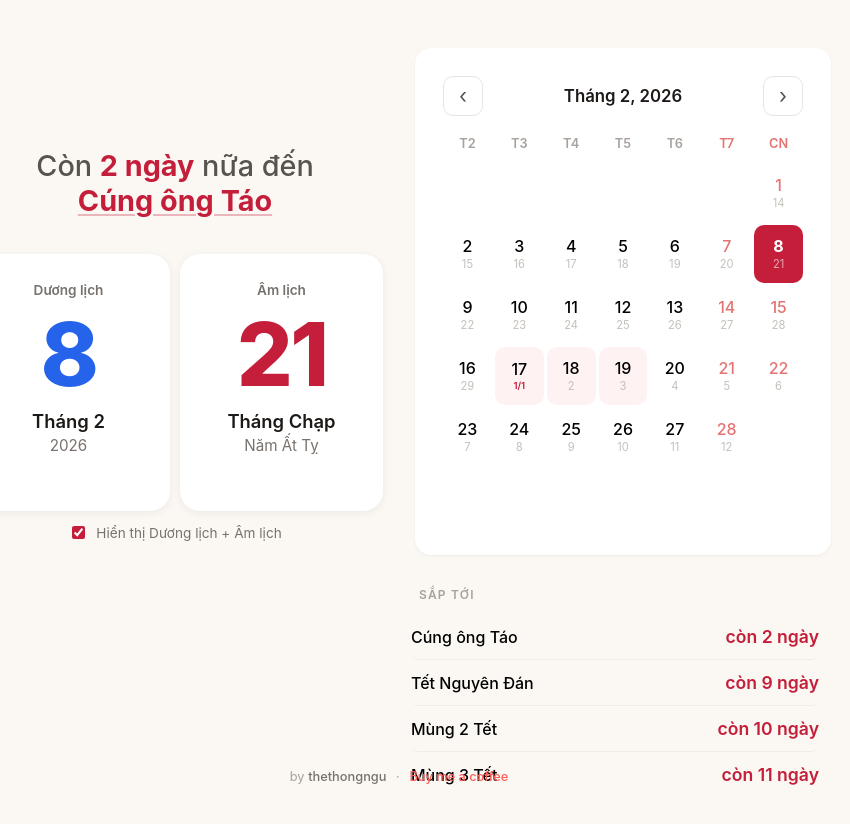
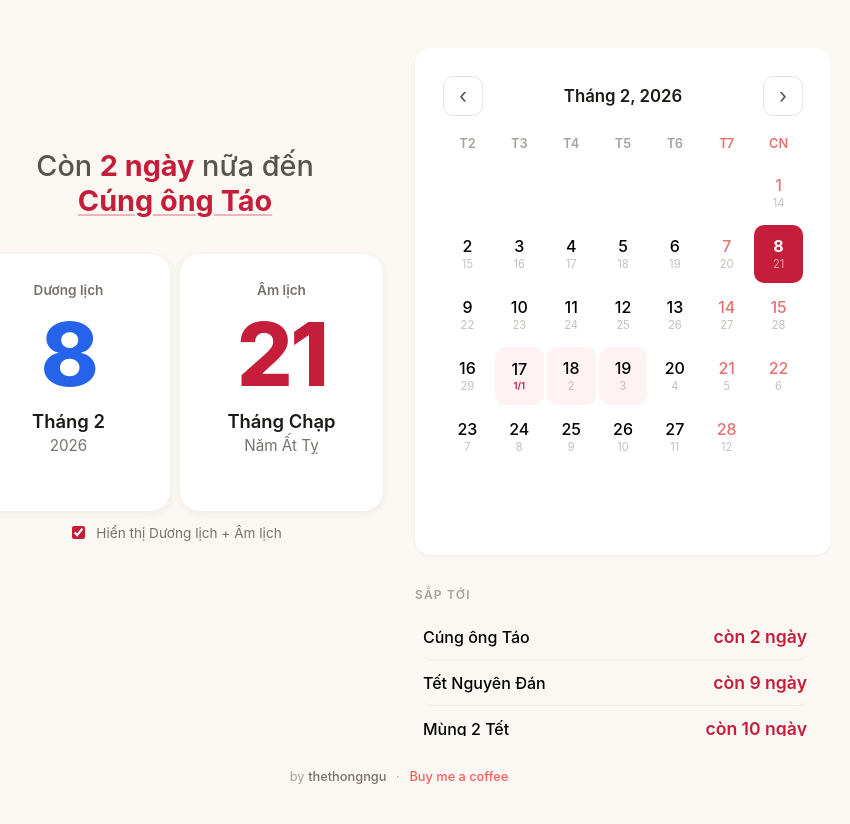
Before and after one commit to thethongngu/amlich, a SvelteKit app: page / in a window 1280 px wide. Shown: the top 824 px of the page, without its empty margins (241-1091 px from the left). After the commit the page ends 800 px from the top, so only its background shows below. Built offline with nearby package versions, Linux system fonts and the light colour scheme.

Commit message:
save work

```diff
--- a/src/routes/+page.svelte
+++ b/src/routes/+page.svelte
@@ -9,7 +9,7 @@
 	} from '$lib/calendar';
 
 	const today = getTodayInfo();
-	const holidays = getUpcomingHolidays().slice(0, 4);
+	const holidays = getUpcomingHolidays();
 	const nextHoliday = holidays[0] ?? null;
 
 	let calMonth = $state(today.solarMonth);
@@ -156,6 +156,7 @@
 	{#if holidays.length > 0}
 		<section class="upcoming">
 			<h2>Sắp tới</h2>
+			<div class="upcoming-list">
 				{#each holidays as h}
 					<button class="row" onclick={() => goToHoliday(h.solarDay, h.solarMonth, h.solarYear)}>
 						<span class="h-name">{h.name}</span>
@@ -164,6 +165,7 @@
 						</span>
 					</button>
 				{/each}
+			</div>
 		</section>
 	{/if}
 </div>
@@ -505,7 +507,7 @@
 	/* ── Upcoming ── */
 
 	.upcoming {
-		padding: 24px 4px 0;
+		padding: 24px 20px 0;
 	}
 
 	.upcoming h2 {
@@ -568,11 +570,12 @@
 			max-width: 960px;
 			display: grid;
 			grid-template-columns: 1fr 1fr;
-			grid-template-rows: auto auto;
+			grid-template-rows: auto 1fr;
 			gap: 32px;
 			padding: 48px;
 			padding-bottom: 64px;
-			min-height: 100dvh;
+			height: 100dvh;
+			box-sizing: border-box;
 			align-content: start;
 		}
 
@@ -634,7 +637,17 @@
 		.upcoming {
 			grid-column: 2;
 			grid-row: 2;
-			padding: 0 4px;
+			padding: 0;
+			min-height: 0;
+			display: flex;
+			flex-direction: column;
+		}
+
+		.upcoming-list {
+			overflow-y: auto;
+			min-height: 0;
+			flex: 1;
+			padding: 0 16px;
 		}
 
 		.cal-title {
```
Lines whose indentation alone changed are shown as unchanged.
